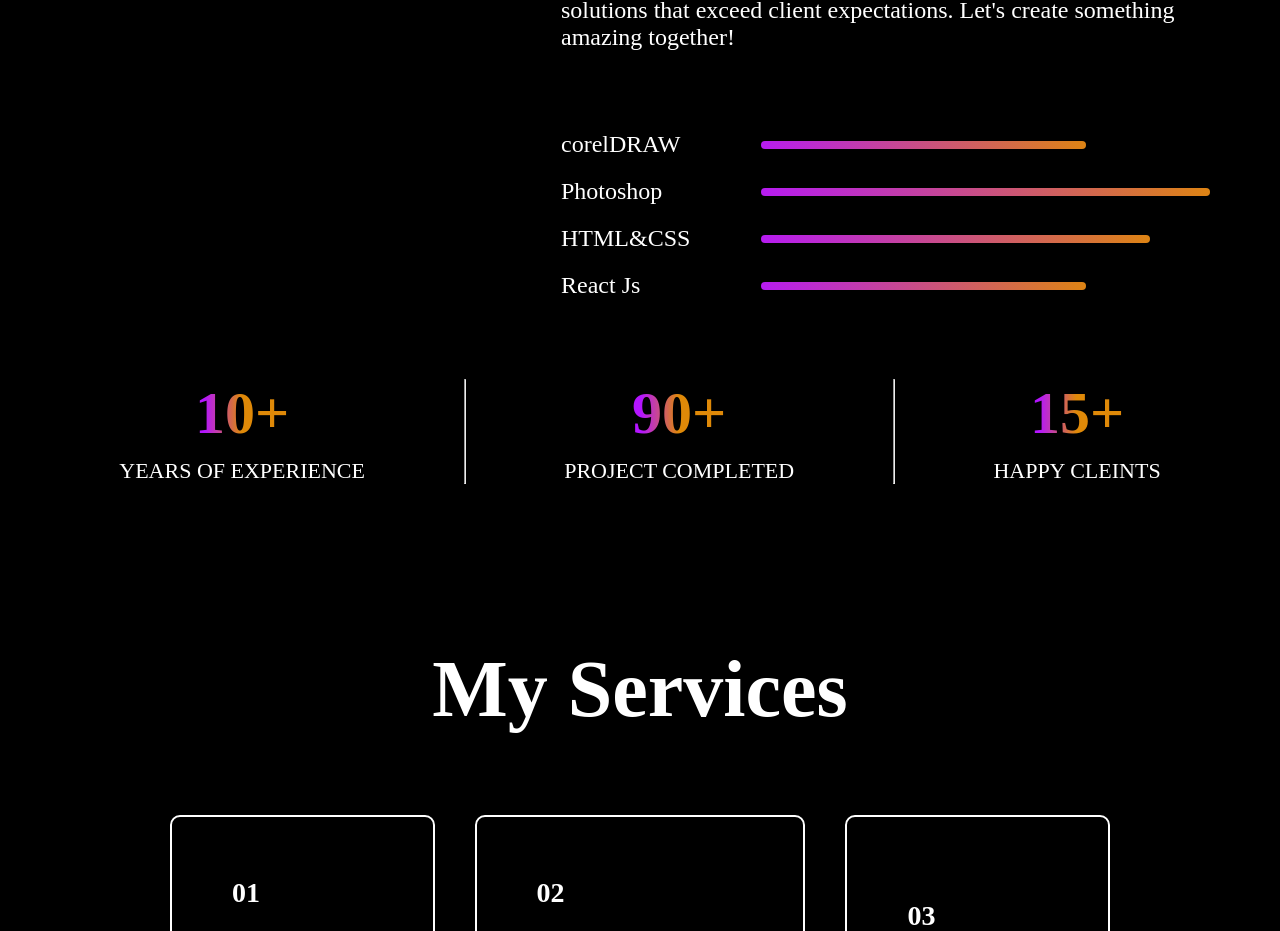
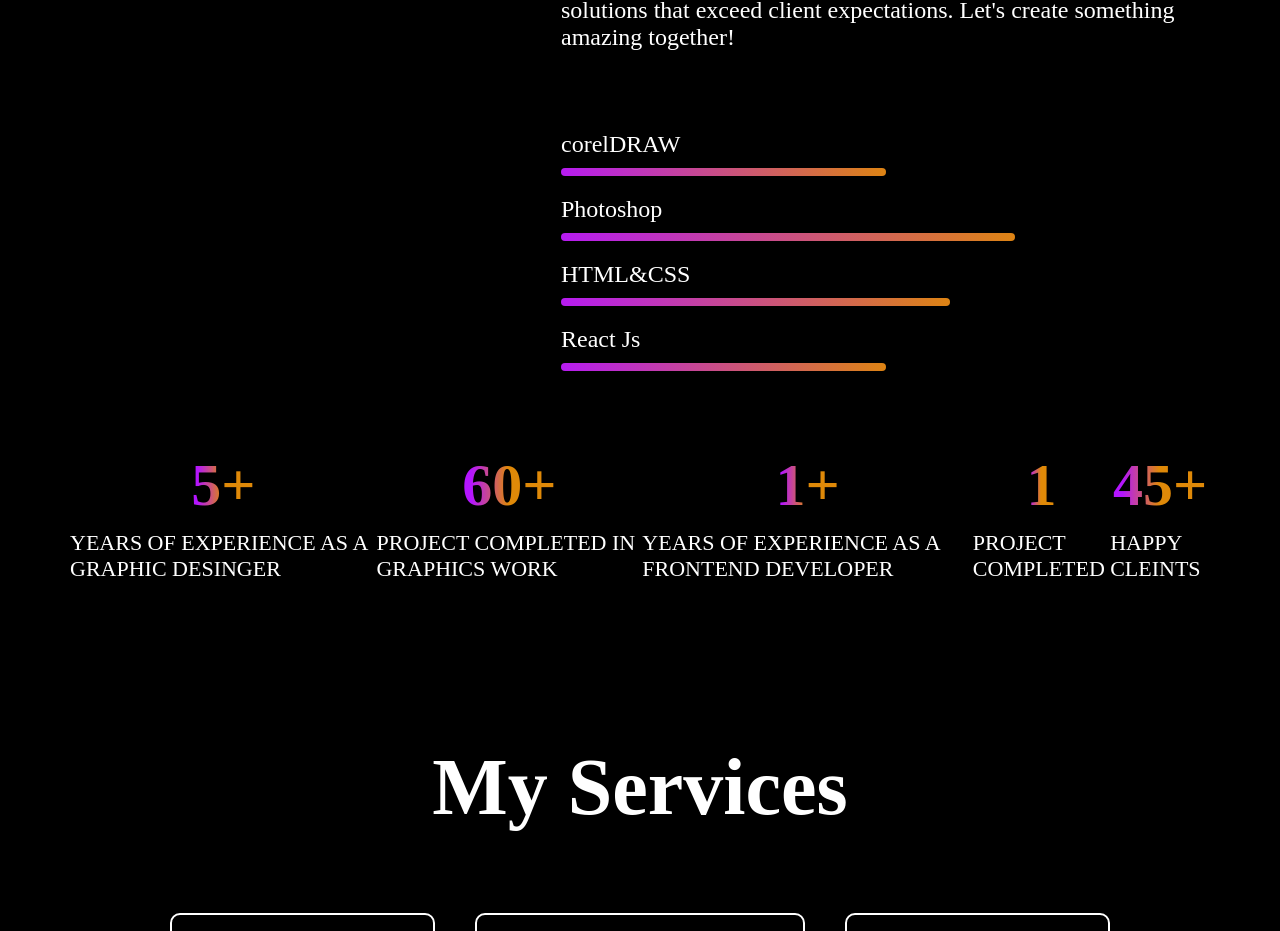
Before and after one commit to samsonfatuase/myportfolio, a React (Vite) app: page / in a window 1280 px wide. Shown: the part 1798-2729 px from the top of the page. Built offline with nearby package versions, Linux system fonts and the light colour scheme.

Commit message:
add some changes

```diff
--- a/src/Components/About/About.css
+++ b/src/Components/About/About.css
@@ -1,4 +1,4 @@
-.about{
+.about {
     display: flex;
     flex-direction: column;
     align-items: center;
@@ -7,28 +7,29 @@
     margin: 80px 70px;
 }
 
-.about-title{
+.about-title {
     position: relative;
 }
 
-.about-title h1{
+.about-title h1 {
     padding: 0 30px;
     font-size: 80px;
     font-weight: 600;
 }
 
-.about-sections{
+.about-sections {
     display: flex;
     gap: 80px;
 }
 
-.about-right{
+.about-right {
     display: flex;
     flex-direction: column;
     gap: 80px;
 }
 
-.about-para{
+
+.about-para {
     display: flex;
     flex-direction: column;
     gap: 20px;
@@ -36,20 +37,20 @@
     font-weight: 500;
 }
 
-.about-skills{
-    display: flex;
+.about-skills {
+    display: grid;
     flex-direction: column;
     gap: 20px;
 }
 
-.about-skill{
-    display: flex;
-    gap: 50px;
+.about-skill {
+    display: grid;
+    gap: 10px;
     align-items: center;
     transition: 0.3s;
 }
 
-.about-skill p{
+.about-skill p {
     min-width: 150px;
     font-size: 24px;
     font-weight: 500;
@@ -64,14 +65,14 @@
     background: linear-gradient(264deg, #DF8908 -5.09%, #b415ff 106.28%);
 }
 
-.about-achievements{
+.about-achievements {
     display: flex;
     width: 100%;
     justify-content: space-around;
     margin-bottom: 80px;
 }
 
-.about-achievement{
+.about-achievement {
     display: flex;
     flex-direction: column;
     align-items: center;
@@ -79,7 +80,7 @@
     transition: 0.5s;
 }
 
-.about-achievement h1{
+.about-achievement h1 {
     font-size: 60px;
     font-weight: 700;
     background: linear-gradient(270deg, #DF8908 50.41%, #b415ff 90.25%);
@@ -93,106 +94,107 @@
     font-weight: 500;
 }
 
-.about-skill:hover{
+.about-skill:hover {
     transform: scale(1.05);
     transition: 0.3s;
 }
 
-.about-achievement:hover{
+.about-achievement:hover {
     transform: scale(1.12);
     transition: 0.5s;
 }
 
 @media (max-width: 768px) {
-    .about{
+    .about {
         gap: 40px;
         margin: 50px 20px;
         align-items: center;
     }
 
-    .about-title h1{
+    .about-title h1 {
         font-size: 50px;
         padding: 0;
     }
 
-    .about-sections{
+    .about-sections {
         flex-direction: column;
         gap: 40px;
     }
 
-    .about-para{
+    .about-para {
         font-size: 19px;
         list-style: none;
         padding: 0 20px;
     }
 
-    .about-skills{
+    .about-skills {
         gap: 20px;
         align-items: center;
     }
 
-    .about-skill p{
+    .about-skill p {
         font-size: 20px;
     }
 
-    .about-skill hr{
+    .about-skill hr {
         height: 6px;
-        width: 100%;
     }
 
-    .about-achievements{
+    .about-achievements {
         flex-direction: column;
         justify-content: center;
         align-items: center;
     }
 
-    .about-achievement h1{
+    .about-achievement h1 {
         font-size: 34px;
     }
 
-    .about-achievement p{
+    .about-achievement p {
         text-align: center;
         font-size: 16px;
     }
 }
 
-@media (max-width: 480px) {
-    .about{
+@media (max-width: 320px) {
+    .about {
         gap: 20px;
         margin: 30px 10px;
         align-items: center;
     }
 
-    .about-title h1{
+    .about-title h1 {
         font-size: 40px;
     }
 
-    .about-sections{
+    .about-sections {
         gap: 20px;
     }
 
-    .about-para{
+    .about-para {
         font-size: 16px;
     }
 
-    .about-skills{
+    .about-skills {
         gap: 15px;
     }
 
-    .about-skill p{
+    .about-skill p {
         font-size: 18px;
+        align-items: center;
+        justify-content: center;
     }
 
-    .about-skill hr{
+    .about-skill hr {
         height: 6px;
-        width: 100%;
+        width: 40%;
     }
 
-    .about-achievement h1{
+    .about-achievement h1 {
         font-size: 28px;
     }
 
-    .about-achievement p{
+    .about-achievement p {
         font-size: 14px;
     }
 }
--- a/src/Components/About/About.jsx
+++ b/src/Components/About/About.jsx
@@ -37,17 +37,27 @@ function About() {
         </div>
         <div className="about-achievements">
         <div className="about-achievement">
-          <h1>10+</h1>
-          <p>YEARS OF EXPERIENCE</p>
+          <h1>5+</h1>
+          <p>YEARS OF EXPERIENCE AS A GRAPHIC DESINGER</p>
         </div>
-        <hr />
+
         <div className="about-achievement">
-          <h1>90+</h1>
-          <p>PROJECT COMPLETED</p>
+          <h1>60+</h1>
+          <p>PROJECT COMPLETED IN GRAPHICS WORK</p>
+
         </div>
-        <hr />
         <div className="about-achievement">
-          <h1>15+</h1>
+          <h1>1+</h1>
+          <p>YEARS OF EXPERIENCE AS A FRONTEND DEVELOPER</p>
+
+        </div>
+        <div className="about-achievement">
+          <h1>1</h1>
+          <p>PROJECT COMPLETED </p>
+        </div>
+
+        <div className="about-achievement">
+          <h1>45+</h1>
           <p>HAPPY CLEINTS</p>
         </div>
 
--- a/src/Components/Footer/Footer.css
+++ b/src/Components/Footer/Footer.css
@@ -37,7 +37,7 @@
     margin-bottom: 50px;
 }
 
-@media (max-width:768px) {
+@media (max-width:480px) {
     .footer{
         margin: 50px 70px;
 
@@ -52,4 +52,17 @@
         margin-bottom: 50px;
     }
 
+    .footer-bottom-right{
+        display: flex;
+        gap: 20px;
+        margin-bottom: 50px;
+    }
+
+    .footer hr{
+        align-items: center;
+        width: 100%;
+
+        justify-content: center;
+        }
+
 }
```
